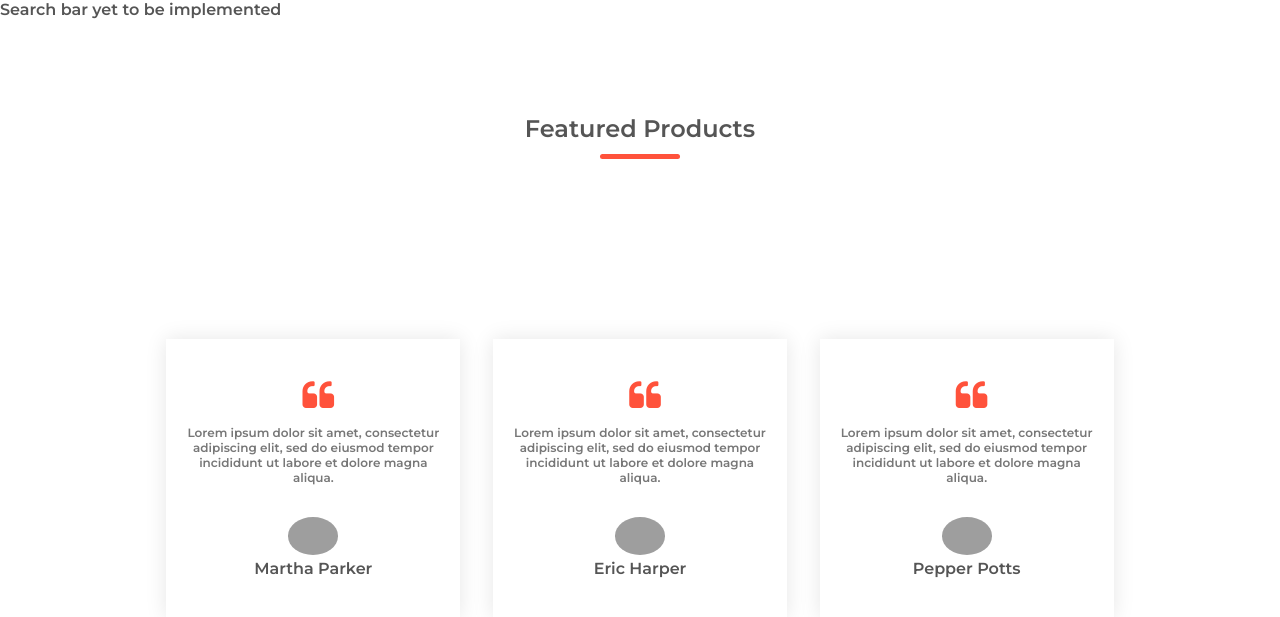
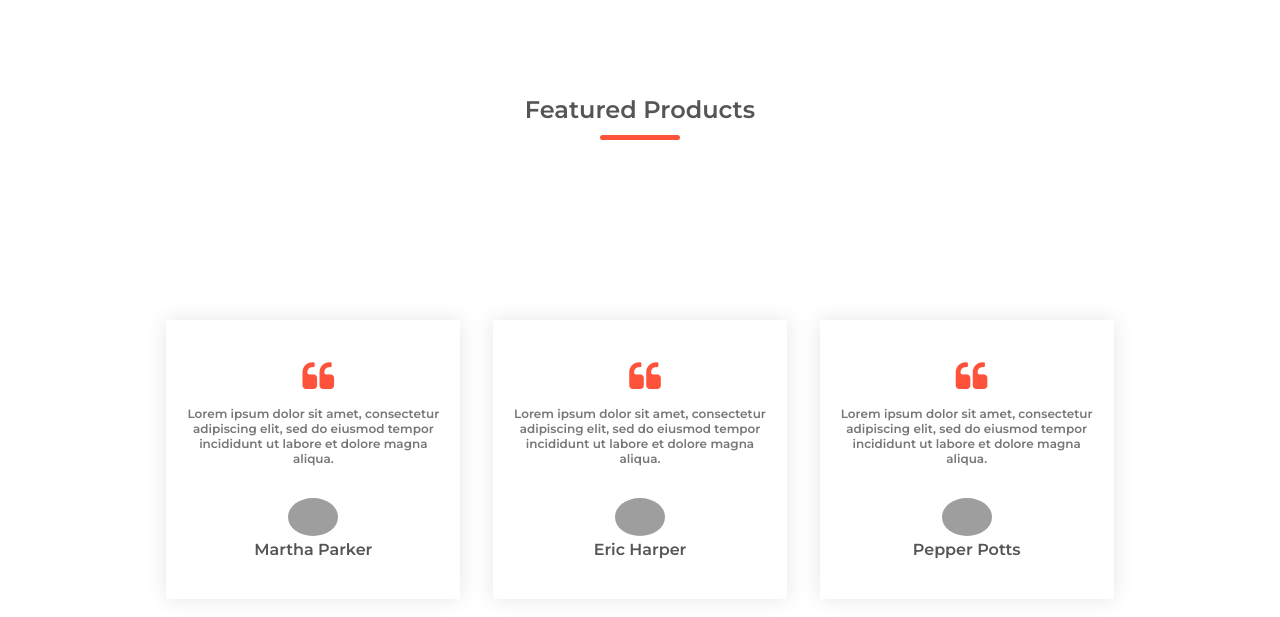
Before and after one commit to DevHyperCoder/VirtualResources, a Django app: page /explore in a window 1280 px wide. Shown: the part 169-786 px from the top of the page. Run offline with Django 3.2, Linux system fonts and the light colour scheme; data that the repository does not hold is empty; grey boxes are pictures that could not be loaded.

Commit message:
Removed the TODO for search bar (scrapped)

```diff
--- a/virtualresources/webapp/templates/explore.html
+++ b/virtualresources/webapp/templates/explore.html
@@ -5,10 +5,6 @@ Explore our products
 {% endblock %}
 
 {% block body %}
-
-<!-- @Beemo where to implement this? -->
-<!-- Search bar -->
-<p>Search bar yet to be implemented</p>
 
 <!-- Cards -->
 <div class="small-container single-product">
```
